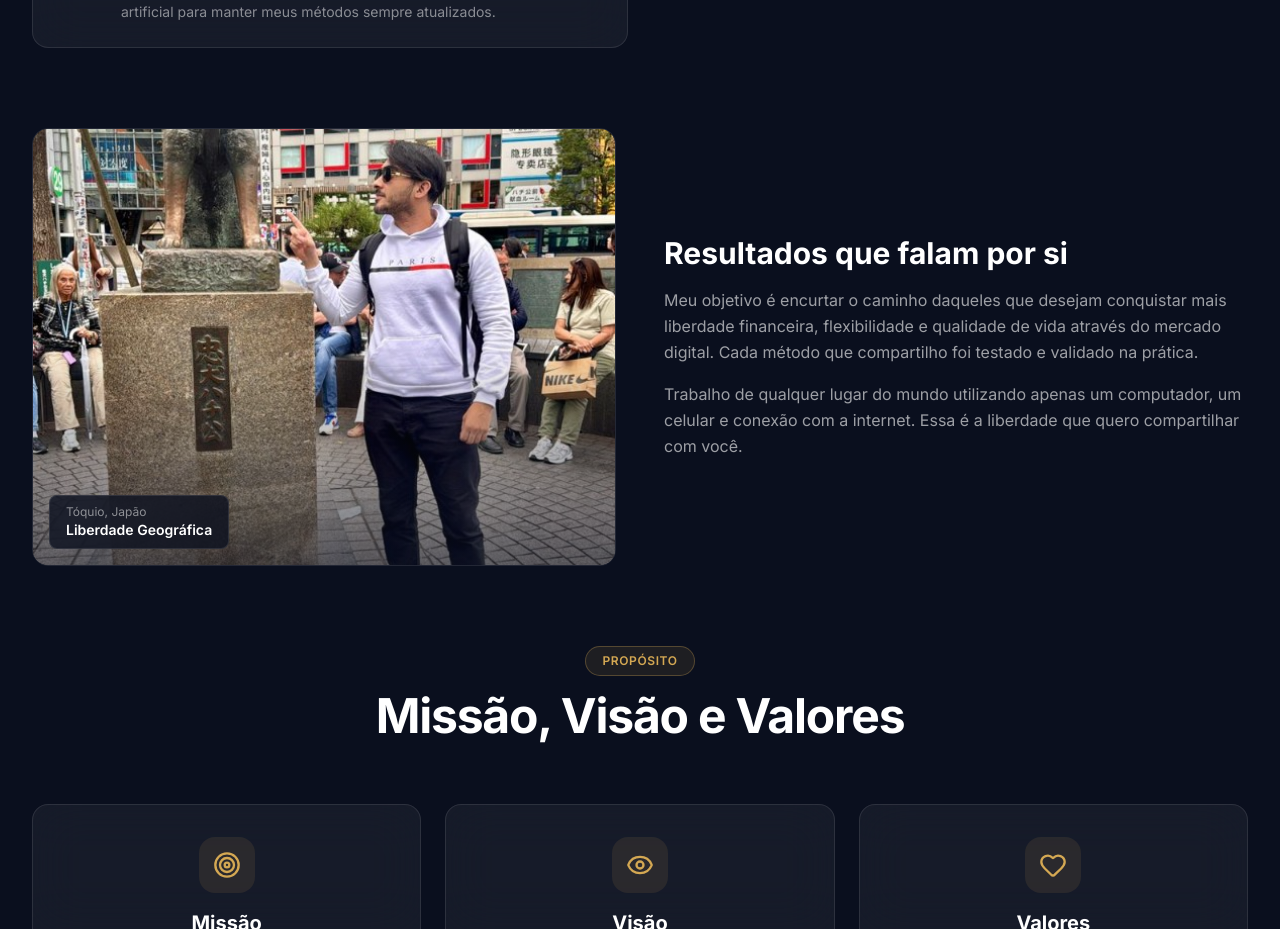
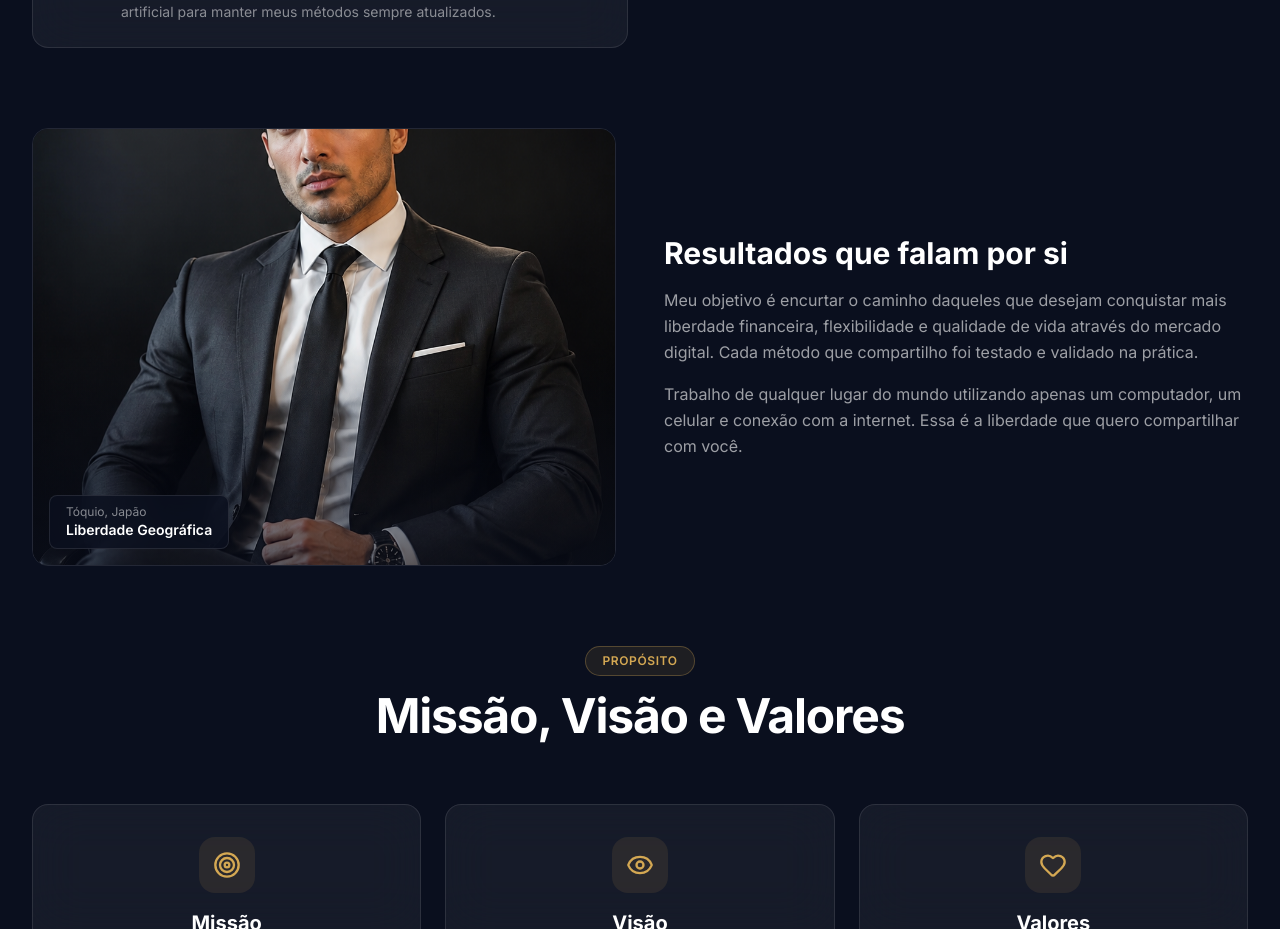
Before and after one commit to fortsolucoesudi/metodorendaonline, a Next.js app: page /biografia in a window 1280 px wide. Shown: the part 1780-2709 px from the top of the page. Built offline with nearby package versions, Linux system fonts and the light colour scheme; no server answers; a web font is replaced by a local one.

Commit message:
Atualizando foto do site

```diff
--- a/app/biografia/page.tsx
+++ b/app/biografia/page.tsx
@@ -187,7 +187,7 @@ export default function BiografiaPage() {
             <FadeIn>
               <div className="relative aspect-[4/3] overflow-hidden rounded-2xl border border-white/10">
                 <Image
-                  src="/images/renan-japan.png"
+                  src="/images/Renanfotosite.png"
                   alt="Renan Duarte no Japão - Experiência Internacional"
                   fill
                   className="object-cover"
```
